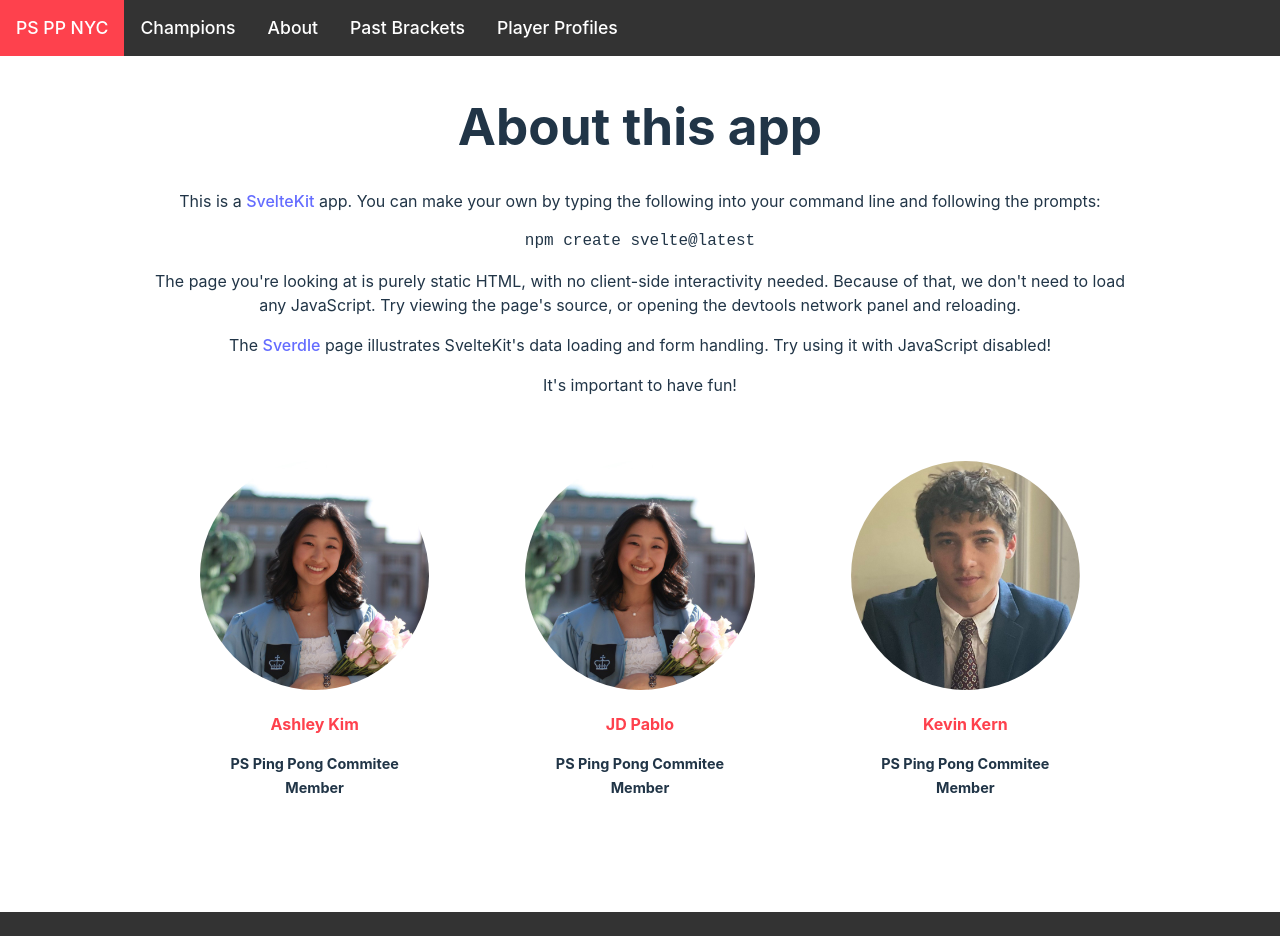
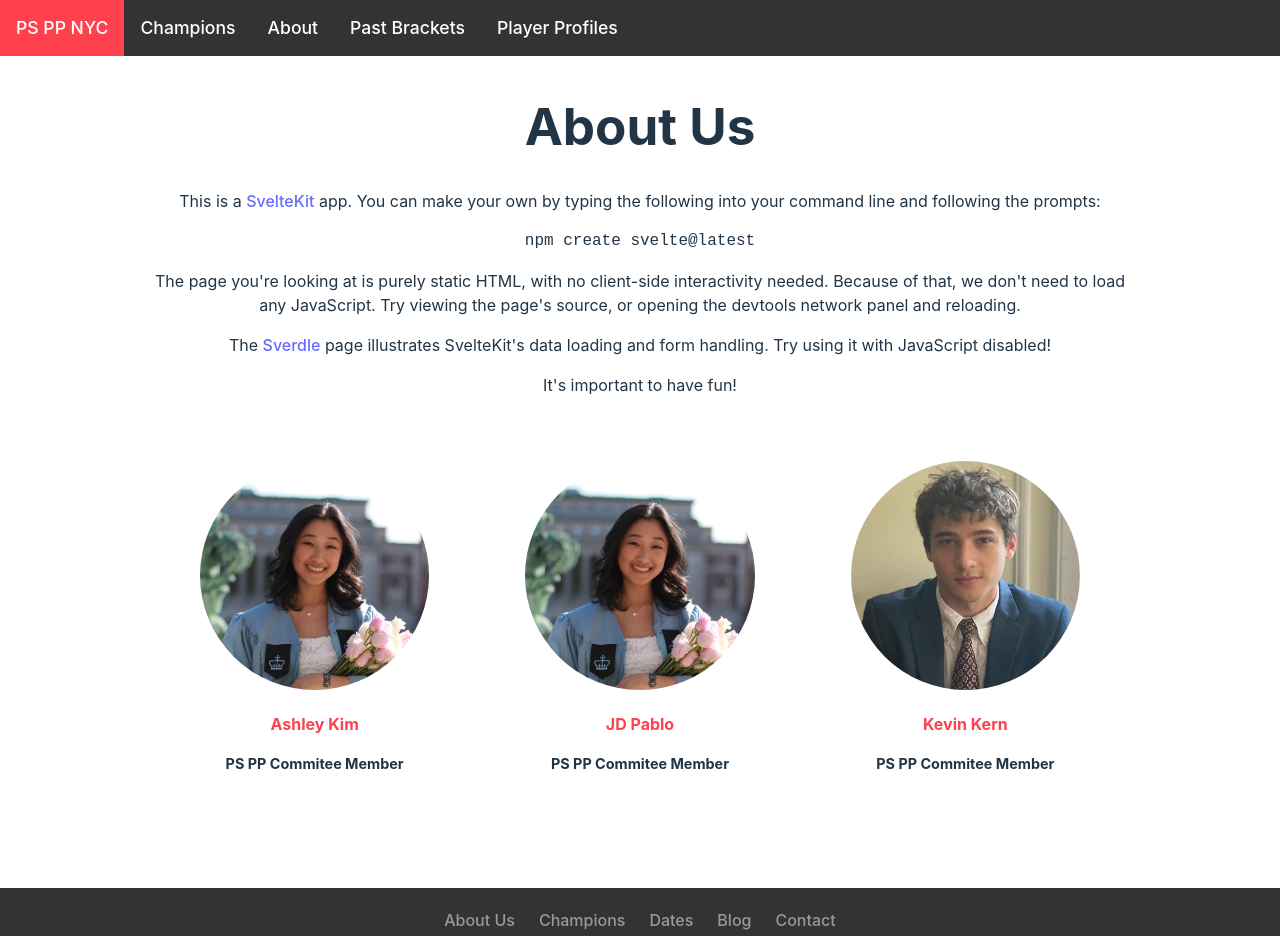
Before and after one commit to kkern42/PS-Ping-Pong-with-SvelteKit, a SvelteKit app: page /about in a window 1280 px wide. Shown: the top 936 px of the page. Built offline with nearby package versions, Linux system fonts and the light colour scheme.

Commit message:
elegant coding

```diff
--- a/src/routes/Hero.svelte
+++ b/src/routes/Hero.svelte
@@ -101,7 +101,7 @@
     padding-right: 1.5rem;
     padding-left: 1.5rem;
     width:50%;
-    background-color: lightgray;
+    background-color: rgb(221, 217, 217);
   }
 
 
--- a/src/routes/about/+page.svelte
+++ b/src/routes/about/+page.svelte
@@ -1,7 +1,7 @@
 
 
 <svelte:head>
-	<title>About</title>
+	<title>About US</title>
 	<meta name="description" content="About this app" />
 
 </svelte:head>
@@ -11,10 +11,28 @@
 	import kevin from '$lib/images/kevin.png';
 	import ashley from '$lib/images/ashley.png';
 	import jd from '$lib/images/jd.png';
+
+	let members = [
+		{
+			name: "Ashley Kim",
+			picture: ashley,
+			title: "PS PP Commitee Member"
+		},
+		{
+			name: "JD Pablo",
+			picture: ashley,
+			title: "PS PP Commitee Member"
+		},
+		{
+			name: "Kevin Kern",
+			picture: kevin,
+			title: "PS PP Commitee Member"
+		},
+	]
 </script>
 
 <div class="about">
-	<h1>About this app</h1>
+	<h1>About Us</h1>
 
 	<p>
 		This is a <a href="https://kit.svelte.dev">SvelteKit</a> app. You can make your own by typing the
@@ -39,26 +57,14 @@
 	</p>
 
 	<div class="team">
-		<div class="profile">
-			<img src={ashley}/>
-			<p class="name">Ashley Kim</p>
-			<div class="title">PS Ping Pong Commitee Member</div>
-		</div>
-
-		<div class="profile">
-			<img src={ashley}/>
-			<p class="name">JD Pablo</p>
-			<div class="title">PS Ping Pong Commitee Member</div>
-		</div>
-
-		<div class="profile">
-			<img src={kevin}/>
-			<p class="name">Kevin Kern</p>
-			<div class="title">PS Ping Pong Commitee Member</div>
-		</div>
-
+		{#each members as member}
+			<div class="profile">
+				<img alt="PS PP Commitee Member" src={member.picture}/>
+				<p class="name">{member.name}</p>
+				<div class="title">{member.title}</div>
+			</div>
+		{/each}
 	</div>
-
 
 </div>
 
```
